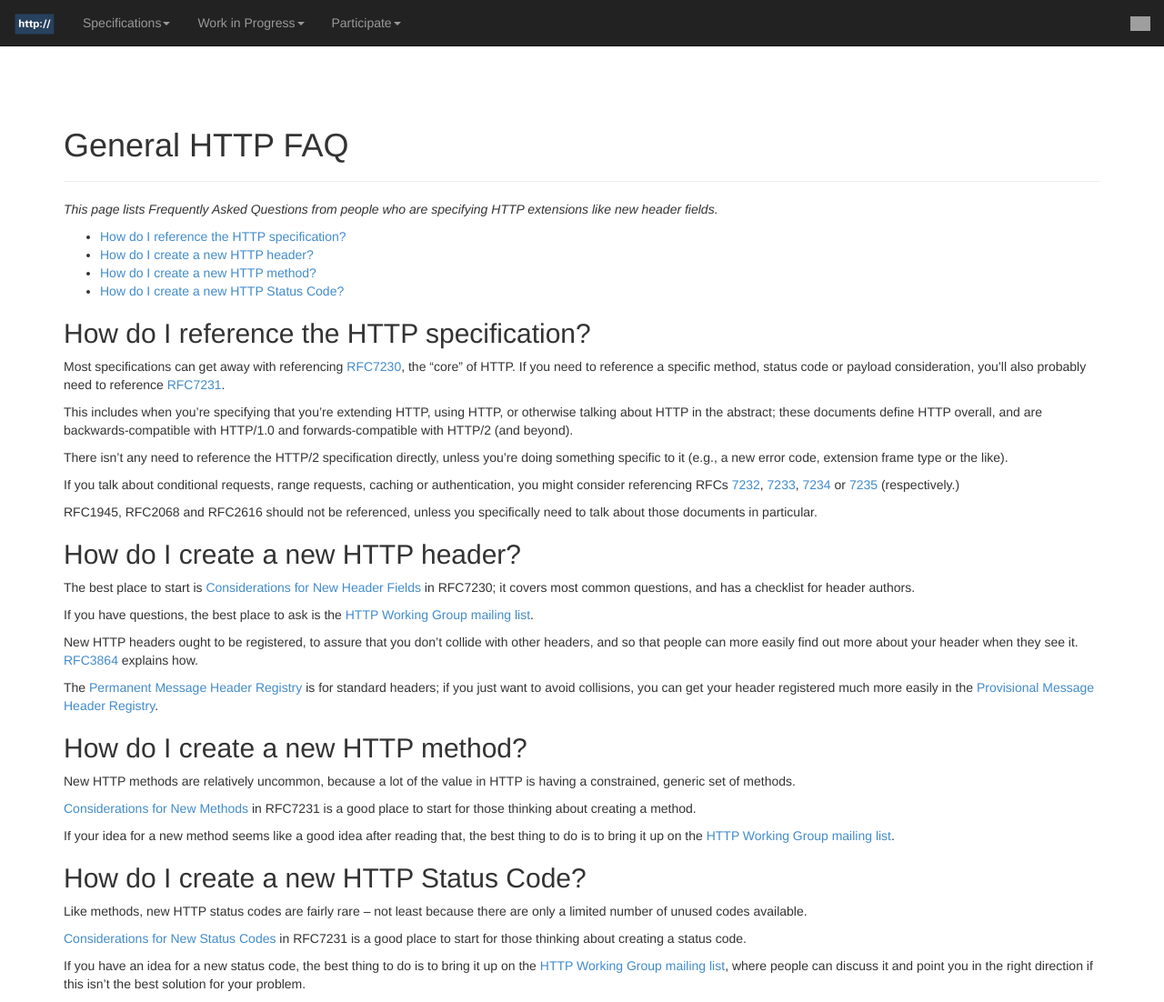
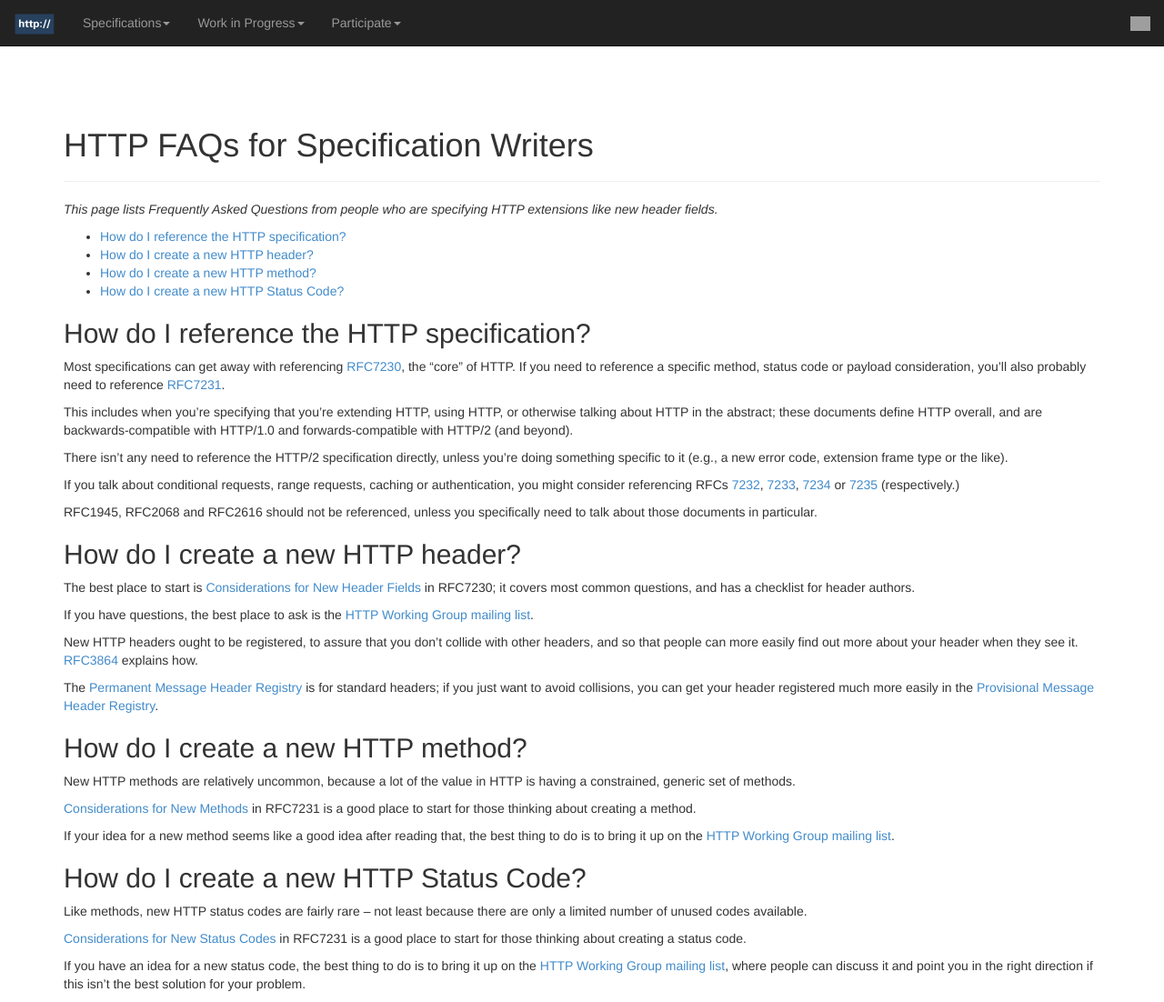
Before and after one commit to httpwg/httpwg.github.io, a Jekyll site: the page built from faq/spec.md, in a window 1280 px wide and 1102 px high. Shown: the whole window at 91% size. Built offline with Jekyll 4.4.1, drawn with Linux system fonts in a browser that asks for light colours; grey boxes are pictures that could not be loaded.

Commit message:
update title

```diff
--- a/faq/spec.md
+++ b/faq/spec.md
@@ -1,6 +1,6 @@
 ---
 layout: page
-title: General HTTP FAQ
+title: HTTP FAQs for Specification Writers
 ---
 
 *This page lists Frequently Asked Questions from people who are specifying HTTP extensions like new header fields.*
```
